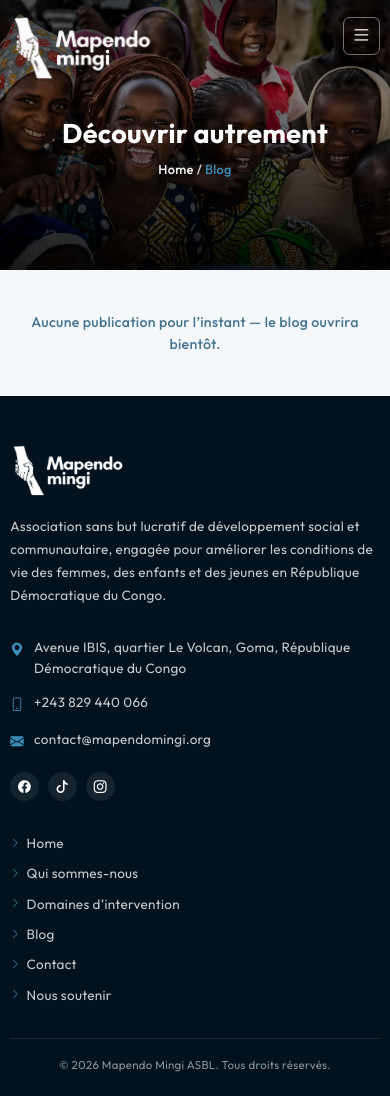
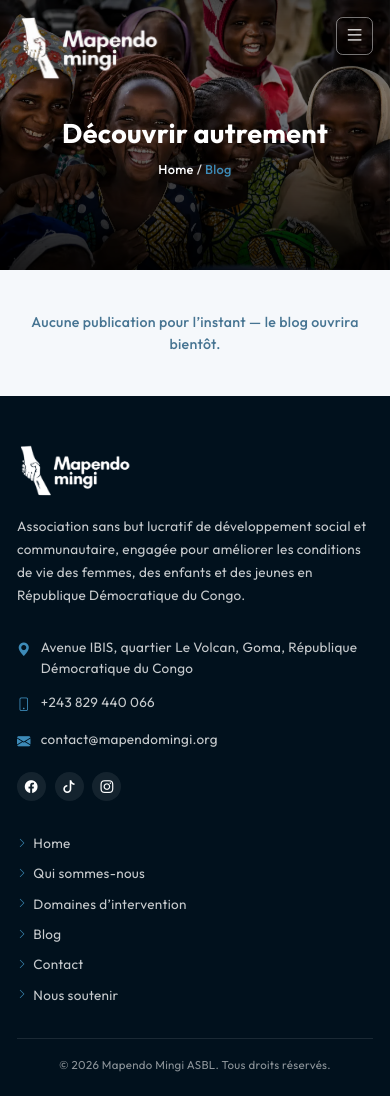
Before and after one commit to Elkis243/mapendomingi, a Django app: page /blog/ in a window 390 px wide. Run offline with Django 5.2, Linux system fonts and the light colour scheme; data that the repository does not hold is empty.

Commit message:
Add page gutter styles for improved mobile responsiveness
- Introduced a new CSS variable for horizontal page gutter.
- Updated media queries to apply padding adjustments for the container and navbar on smaller screens, enhancing layout consistency across devices.

```diff
--- a/static/style/index.css
+++ b/static/style/index.css
@@ -12,6 +12,7 @@
   --navbar-height: 2rem;
   --navbar-logo-height: 72px;
   --navbar-logo-width: auto;
+  --page-gutter-x: 1.25rem;
 }
 
 * {
@@ -40,6 +41,18 @@ body {
 img {
   max-width: 100%;
   height: auto;
+}
+
+@media (max-width: 767.98px) {
+  .container-fluid {
+    padding-left: max(var(--page-gutter-x), env(safe-area-inset-left, 0px));
+    padding-right: max(var(--page-gutter-x), env(safe-area-inset-right, 0px));
+  }
+
+  .site-navbar__inner {
+    padding-left: var(--page-gutter-x);
+    padding-right: var(--page-gutter-x);
+  }
 }
 
 /* ——— Navbar ——— */
```
